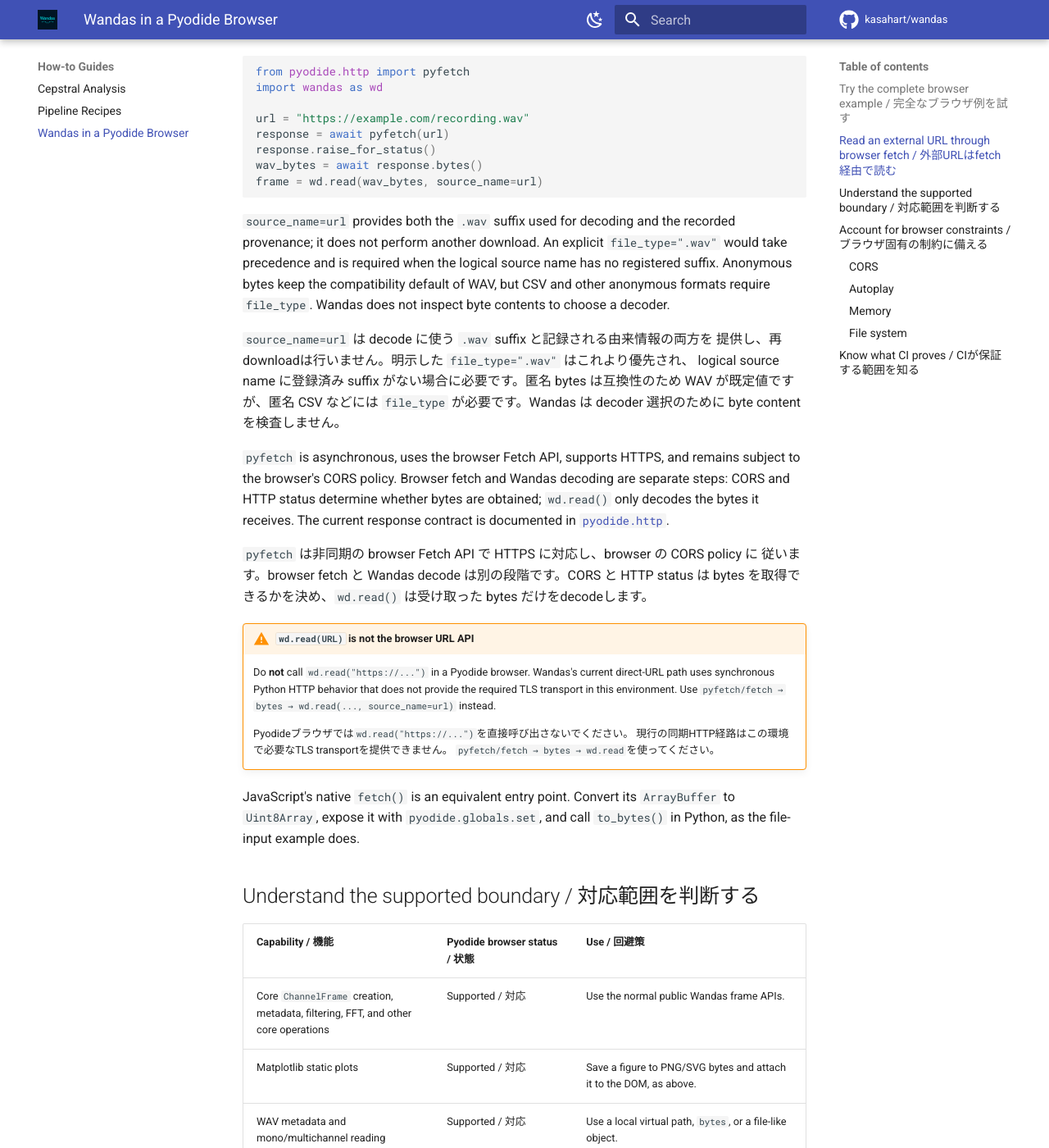
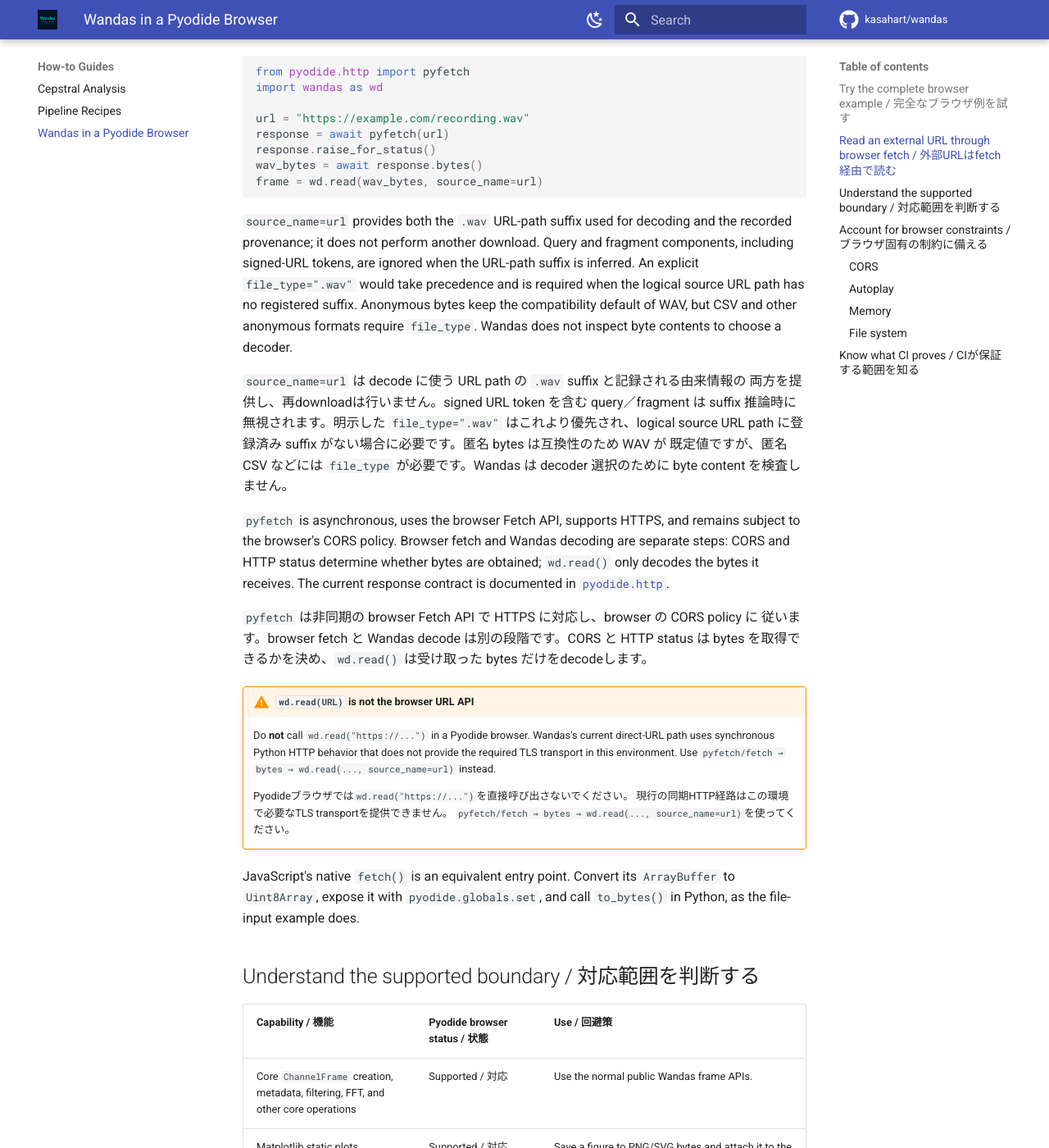
Before and after one commit to kasahart/wandas, an MkDocs documentation site: the page built from docs/src/how-to/pyodide-browser.md, in a window 1280 px wide and 1400 px high, scrolled down 5152 px. Shown: the whole window at 82% size. Built offline with MkDocs 1.6.1 and Material for MkDocs 9.7.7, drawn with Linux system fonts in a browser that asks for light colours; comment, search, counter and statistics services are not loaded; some of the changed text lies outside the part shown.

Commit message:
fix(io): infer signed URL source suffixes

````diff
--- a/docs/src/how-to/pyodide-browser.md
+++ b/docs/src/how-to/pyodide-browser.md
@@ -260,18 +260,21 @@ wav_bytes = await response.bytes()
 frame = wd.read(wav_bytes, source_name=url)
 ```
 
-`source_name=url` provides both the `.wav` suffix used for decoding and the
-recorded provenance; it does not perform another download. An explicit
-`file_type=".wav"` would take precedence and is required when the logical source
-name has no registered suffix. Anonymous bytes keep the compatibility default
-of WAV, but CSV and other anonymous formats require `file_type`. Wandas does not
-inspect byte contents to choose a decoder.
+`source_name=url` provides both the `.wav` URL-path suffix used for decoding and
+the recorded provenance; it does not perform another download. Query and
+fragment components, including signed-URL tokens, are ignored when the URL-path
+suffix is inferred. An explicit `file_type=".wav"` would take precedence and is
+required when the logical source URL path has no registered suffix. Anonymous
+bytes keep the compatibility default of WAV, but CSV and other anonymous
+formats require `file_type`. Wandas does not inspect byte contents to choose a
+decoder.
 
-`source_name=url` は decode に使う `.wav` suffix と記録される由来情報の両方を
-提供し、再downloadは行いません。明示した `file_type=".wav"` はこれより優先され、
-logical source name に登録済み suffix がない場合に必要です。匿名 bytes は互換性のため
-WAV が既定値ですが、匿名 CSV などには `file_type` が必要です。Wandas は decoder
-選択のために byte content を検査しません。
+`source_name=url` は decode に使う URL path の `.wav` suffix と記録される由来情報の
+両方を提供し、再downloadは行いません。signed URL token を含む query／fragment は
+suffix 推論時に無視されます。明示した `file_type=".wav"` はこれより優先され、logical
+source URL path に登録済み suffix がない場合に必要です。匿名 bytes は互換性のため WAV が
+既定値ですが、匿名 CSV などには `file_type` が必要です。Wandas は decoder 選択のために
+byte content を検査しません。
 
 `pyfetch` is asynchronous, uses the browser Fetch API, supports HTTPS, and
 remains subject to the browser's CORS policy. Browser fetch and Wandas decoding
@@ -293,7 +296,7 @@ bytes を取得できるかを決め、`wd.read()` は受け取った bytes だ
 
     Pyodideブラウザでは`wd.read("https://...")`を直接呼び出さないでください。
     現行の同期HTTP経路はこの環境で必要なTLS transportを提供できません。
-    `pyfetch/fetch → bytes → wd.read`を使ってください。
+    `pyfetch/fetch → bytes → wd.read(..., source_name=url)`を使ってください。
 
 JavaScript's native `fetch()` is an equivalent entry point. Convert its
 `ArrayBuffer` to `Uint8Array`, expose it with `pyodide.globals.set`, and call
@@ -311,7 +314,7 @@ JavaScript's native `fetch()` is an equivalent entry point. Convert its
 | Partial WAV reads | Supported / 対応 | Pass `start=` and/or `end=` to `wd.read()`. |
 | WAV writing and browser playback | Supported / 対応 | Write with `ChannelFrame.to_wav()`, make a `Blob`, and use an `<audio controls>` element. |
 | `soundfile` / libsndfile WAV backend | Supported / 対応 | It is the tested backend; no SciPy WAV fallback is needed. |
-| External HTTPS URL through `pyfetch` or JavaScript `fetch` | Supported when CORS permits / CORS許可時に対応 | Fetch bytes, then pass them to `wd.read(..., source_name=url)`; use `file_type` when the logical name lacks a suffix. |
+| External HTTPS URL through `pyfetch` or JavaScript `fetch` | Supported when CORS permits / CORS許可時に対応 | Fetch bytes, then pass them to `wd.read(..., source_name=url)`; signed query/fragment values are ignored for suffix inference, and `file_type` is needed when the URL path lacks a suffix. |
 | Direct `wd.read("https://...")` | Not supported in the browser / 非対応 | Use the fetch-to-bytes route. |
 | DOM access | Supported on the browser main thread / main threadで対応 | Import `document` from `js`; use worker messages when running Pyodide in a Web Worker. |
 | HPSS (`librosa`-backed effects) | Not supported by this target / 非対応 | The required `numba` Pyodide wheel is unavailable; do not install `wandas[effects]` for HPSS here. |
````
Also changed, not shown: docs/src/api/io.md (+4 -2 lines), 2 other files.
